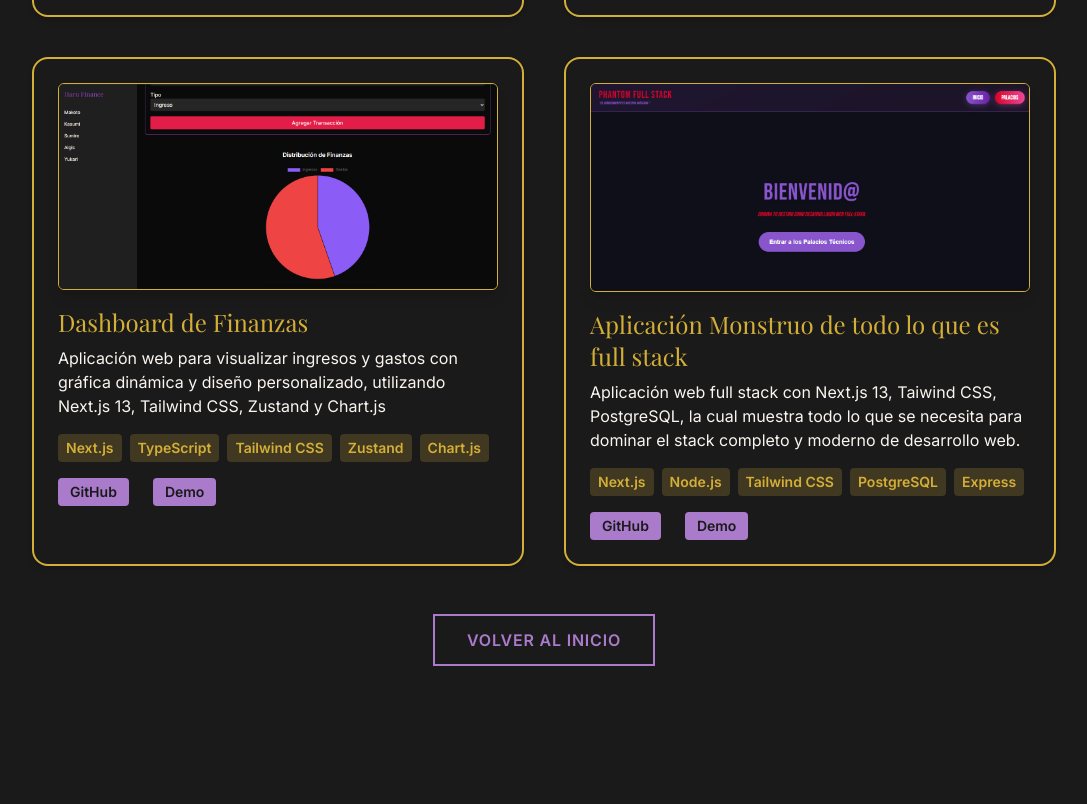
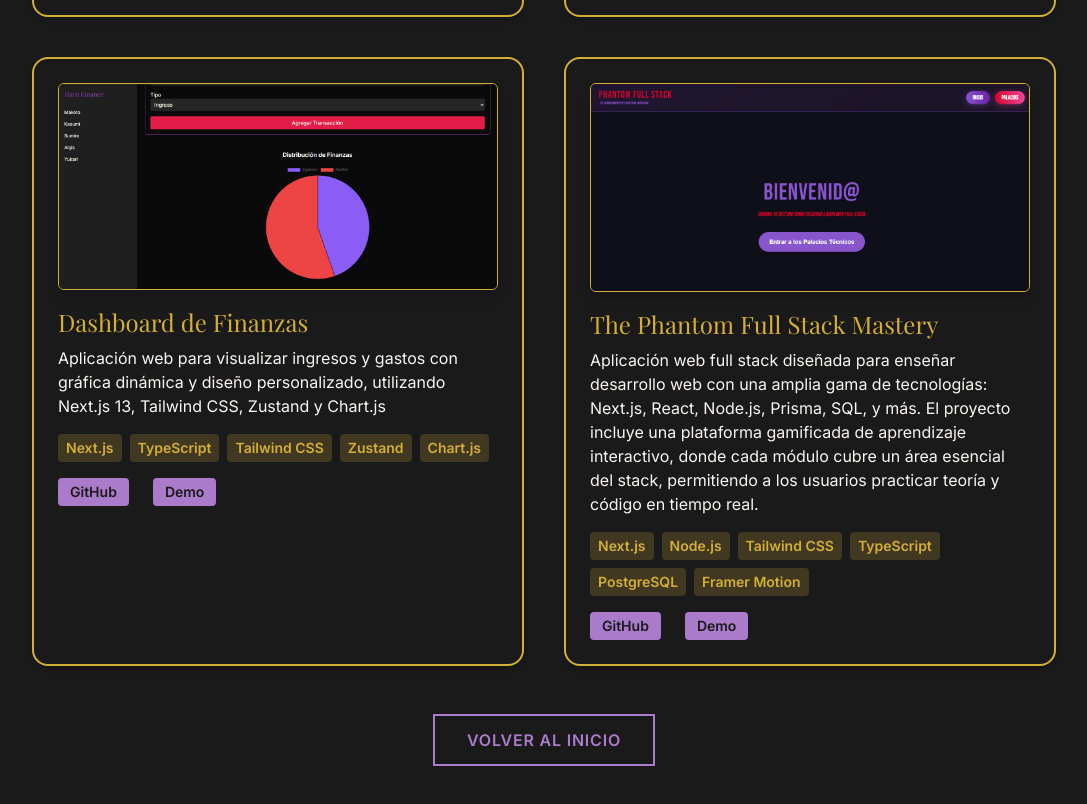
Before and after one commit to Wulises/Portafolio-Web-HxW, a Next.js app: page /projects in a window 1280 px wide. Shown: the part 677-1481 px from the top of the page, without its empty margins (96-1183 px from the left). Before the commit the page ends 1391 px from the top, so only its background shows below. Built offline with nearby package versions, Linux system fonts and the light colour scheme; a web font is replaced by a local one.

Commit message:
HaruxMakotoxSumerixKasumi

```diff
--- a/src/data/projects.ts
+++ b/src/data/projects.ts
@@ -30,10 +30,10 @@ export const projects = [
   },
 
   {
-    title: 'Aplicación Monstruo de todo lo que es full stack',
-    description: 'Aplicación web full stack con Next.js 13, Taiwind CSS, PostgreSQL, la cual muestra todo lo que se necesita para dominar el stack completo y moderno de desarrollo web.',
+    title: 'The Phantom Full Stack Mastery',
+    description: 'Aplicación web full stack diseñada para enseñar desarrollo web con una amplia gama de tecnologías: Next.js, React, Node.js, Prisma, SQL, y más. El proyecto incluye una plataforma gamificada de aprendizaje interactivo, donde cada módulo cubre un área esencial del stack, permitiendo a los usuarios practicar teoría y código en tiempo real.',
     image: '/images/ima4.png',
-    techs: ['Next.js', 'Node.js', 'Tailwind CSS', 'PostgreSQL', 'Express'],
+    techs: ['Next.js', 'Node.js', 'Tailwind CSS', 'TypeScript', 'PostgreSQL', 'Framer Motion'],
     github: '',
     demo: 'https://phantom-full-stack.vercel.app/',
   }
```
